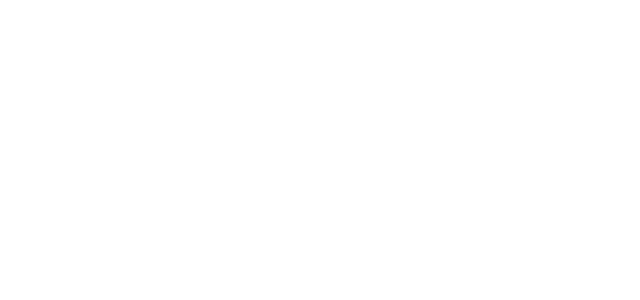
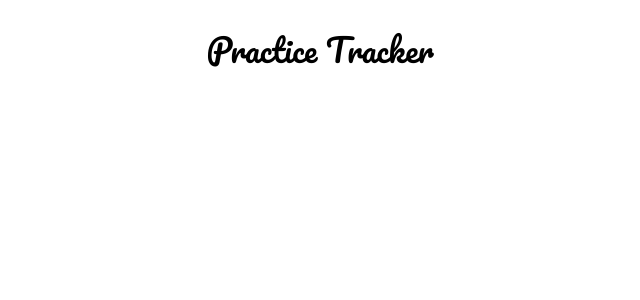
Before and after one commit to blevinspercussion/practice-tracker, a React (Create React App) app: page / in a window 1280 px wide. Shown: the top 300 px of the page, without its empty margins (320-960 px from the left). Built offline with nearby package versions, Linux system fonts and the light colour scheme.

Commit message:
Commit so I can merge

```diff
--- a/src/App.css
+++ b/src/App.css
@@ -36,3 +36,7 @@
     transform: rotate(360deg);
   }
 }
+
+.title {
+  font-family: 'PacificoRegular';
+}
--- a/src/App.js
+++ b/src/App.js
@@ -1,9 +1,10 @@
 import './App.css';
+import './fonts/Pacifico-Regular.ttf'
 
 function App() {
   return (
     <div className="App">
-
+      <h1 className='title'>Practice Tracker</h1>
     </div>
   );
 }
--- a/src/index.css
+++ b/src/index.css
@@ -1,3 +1,5 @@
+
+
 body {
   margin: 0;
   font-family: -apple-system, BlinkMacSystemFont, 'Segoe UI', 'Roboto', 'Oxygen',
@@ -11,3 +13,10 @@ code {
   font-family: source-code-pro, Menlo, Monaco, Consolas, 'Courier New',
     monospace;
 }
+
+@font-face {
+  font-family: "PacificoRegular";
+  src: local("PacificoRegular"),
+   url("./fonts/Pacifico-Regular.ttf") format("truetype");
+  font-weight: bold;
+  }
--- a/src/index.js
+++ b/src/index.js
@@ -2,6 +2,7 @@ import React from 'react';
 import ReactDOM from 'react-dom/client';
 import './index.css';
 import App from './App';
+import './fonts/Pacifico-Regular.ttf'
 
 const root = ReactDOM.createRoot(document.getElementById('root'));
 root.render(
```
Also changed, not shown: src/fonts/Pacifico-Regular.ttf (added).
